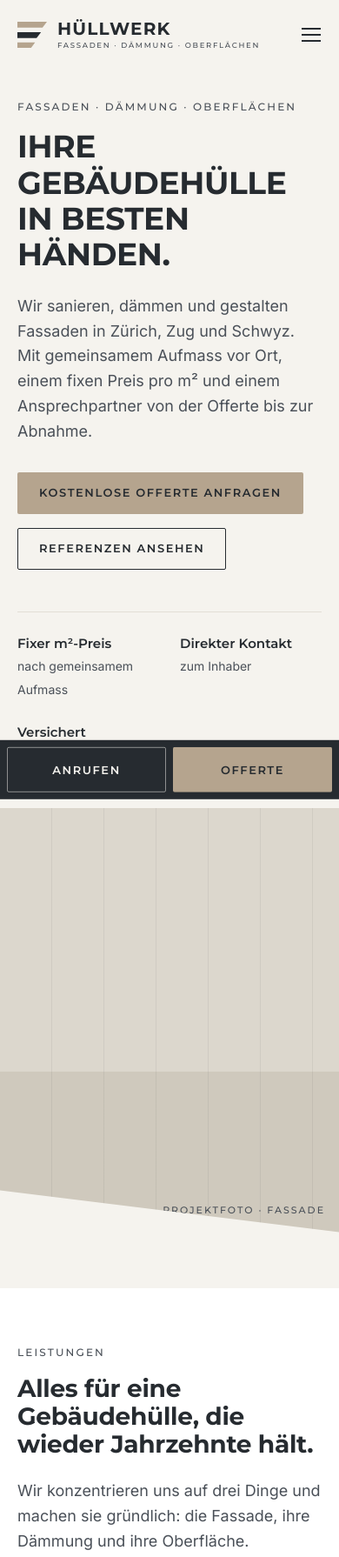
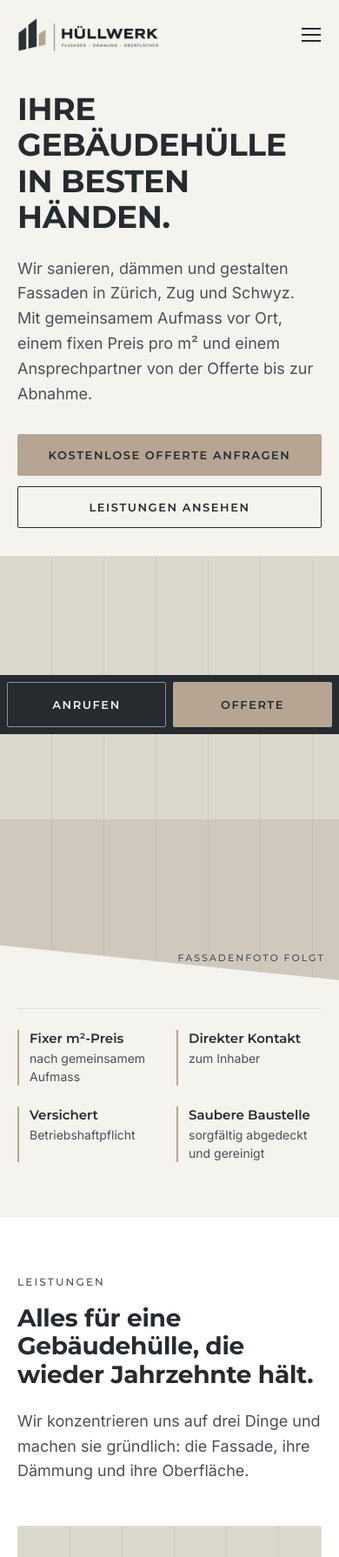
Before and after one commit to Bb-A33/H-llwerk-GmbH, a plain HTML site: page index.html in a window 390 px wide. Shown: the top 1790 px of the page at 87% size. Drawn offline with Linux system fonts and the light colour scheme.

Commit message:
Startseite: Originallogo, Hero mit grossem Foto, Vorteile 2×2, fixe mobile Leiste
Co-Authored-By: Claude Opus 5.5 <noreply@anthropic.com>
Claude-Session: https://claude.ai/code/session_012pMv3yBkziZAgouCBb7uMZ

```diff
--- a/assets/css/styles.css
+++ b/assets/css/styles.css
@@ -3,8 +3,8 @@
 :root {
   --color-ink: #262B30;
   --color-ink-soft: #4A5058;
-  --color-accent: #B5A48E;
-  --color-accent-dark: #9A8A74;
+  --color-accent: #B5A592;
+  --color-accent-dark: #9A8B77;
   --color-bg: #F5F3EE;
   --color-surface: #FFFFFF;
   --color-line: #E2DED6;
@@ -117,18 +117,12 @@ h3 { font-size: 20px; margin-bottom: var(--s-2); }
 }
 .text-link:hover { border-bottom-color: var(--color-accent); }
 
-/* ---------- Logo ---------- */
+/* ---------- Logo (Originaldatei) ---------- */
 
-.logo { display: inline-flex; align-items: center; gap: 12px; text-decoration: none; color: var(--color-ink); }
-.logo svg { width: 34px; height: auto; flex-shrink: 0; transition: width .2s var(--ease); }
-.logo__text { display: flex; flex-direction: column; line-height: 1; }
-.logo__name { font-family: var(--font-head); font-weight: 700; font-size: 20px; letter-spacing: 0.06em; }
-.logo__sub {
-  font-family: var(--font-head); font-weight: 500; font-size: 8.5px; letter-spacing: 0.2em;
-  color: var(--color-ink-soft); margin-top: 5px; transition: opacity .2s var(--ease);
-}
-.logo--light { color: var(--color-bg); }
-.logo--light .logo__sub { color: #BDB8AE; }
+.logo { display: inline-flex; align-items: center; min-height: 44px; text-decoration: none; }
+.logo picture { display: block; }
+.logo__img { display: block; height: 40px; width: auto; transition: height .2s var(--ease); }
+.footer .logo__img { height: 56px; }
 
 /* ---------- Kopfzeile ---------- */
 
@@ -141,7 +135,7 @@ h3 { font-size: 20px; margin-bottom: var(--s-2); }
 .header__inner { display: flex; align-items: center; justify-content: space-between; height: var(--header-h); transition: height .2s var(--ease); }
 .header.is-compact { border-bottom-color: var(--color-line); }
 .header.is-compact .header__inner { height: 64px; }
-.header.is-compact .logo svg { width: 28px; }
+.header.is-compact .logo__img { height: 34px; }
 
 .nav { display: none; }
 .nav__list { list-style: none; margin: 0; padding: 0; display: flex; gap: var(--s-5); }
@@ -202,25 +196,29 @@ h3 { font-size: 20px; margin-bottom: var(--s-2); }
 
 /* ---------- Hero ---------- */
 
-.hero { padding: var(--s-5) 0 var(--s-7); }
-.hero__grid { display: grid; gap: var(--s-6); }
+.hero { padding: var(--s-4) 0 var(--s-7); overflow: hidden; }
+.hero__grid { display: grid; gap: var(--s-5); }
 .hero__text h1 { margin-bottom: var(--s-4); }
 .hero__text .lead { margin-bottom: var(--s-5); }
-.hero__actions { display: flex; flex-wrap: wrap; gap: var(--s-3); }
-.hero__facts {
-  list-style: none; margin: var(--s-6) 0 0; padding: var(--s-4) 0 0;
-  border-top: 1px solid var(--color-line);
-  display: grid; grid-template-columns: 1fr 1fr; gap: var(--s-4);
-}
-.hero__facts strong { display: block; font-family: var(--font-head); font-size: 15px; font-weight: 600; }
-.hero__facts span { font-size: 14px; color: var(--color-ink-soft); }
+.hero__actions { display: flex; flex-direction: column; gap: 12px; }
+.hero__actions .btn { width: 100%; }
 
 .hero__media { margin: 0 calc(-1 * var(--gutter)); }
 .hero__media .photo {
   aspect-ratio: 4 / 5;
   /* Logo-Echo: schräg abgeschnittene Bildkante (einmal pro Seite) */
-  clip-path: polygon(0 0, 100% 0, 100% 100%, 0 calc(100% - 48px));
+  clip-path: polygon(0 0, 100% 0, 100% 100%, 0 calc(100% - 40px));
 }
+.hero__media .photo::after { left: auto; right: var(--s-3); }
+
+.hero__facts {
+  list-style: none; margin: 0; padding: var(--s-4) 0 0;
+  border-top: 1px solid var(--color-line);
+  display: grid; grid-template-columns: 1fr 1fr; gap: var(--s-4) var(--s-3);
+}
+.hero__facts li { border-left: 2px solid var(--color-accent); padding-left: 12px; }
+.hero__facts strong { display: block; font-family: var(--font-head); font-size: 15px; font-weight: 600; line-height: 1.3; margin-bottom: 4px; }
+.hero__facts span { display: block; font-size: 14px; line-height: 1.45; color: var(--color-ink-soft); }
 
 /* ---------- Leistungen / Karten ---------- */
 
@@ -428,6 +426,8 @@ h3 { font-size: 20px; margin-bottom: var(--s-2); }
   .form__grid { grid-template-columns: 1fr 1fr; }
   .field--full { grid-column: 1 / -1; }
   .form__footer .btn { width: auto; }
+  .hero__actions { flex-direction: row; flex-wrap: wrap; }
+  .hero__actions .btn { width: auto; }
   .footer__grid { grid-template-columns: repeat(2, 1fr); }
 }
 
@@ -444,15 +444,29 @@ h3 { font-size: 20px; margin-bottom: var(--s-2); }
   .header__cta { display: inline-flex; min-height: 44px; }
   .menu-toggle, .mobile-nav, .mobile-nav.is-open { display: none; }
   .header__right { display: flex; align-items: center; gap: var(--s-6); }
-  .logo svg { width: 40px; }
-  .logo__name { font-size: 22px; }
-  .logo__sub { font-size: 9px; }
+  .logo__img { height: 52px; }
+  .header.is-compact .logo__img { height: 42px; }
 
   .hero { padding: var(--s-6) 0 var(--s-9); }
-  .hero__grid { grid-template-columns: 5fr 6fr; align-items: center; gap: var(--s-7); }
-  .hero__media { margin: 0 calc(-1 * var(--gutter)) 0 0; }
-  .hero__media .photo { aspect-ratio: 5 / 6; clip-path: polygon(0 0, 100% 0, 100% 100%, 64px 100%, 0 calc(100% - 64px)); }
-  .hero__facts { grid-template-columns: repeat(3, 1fr); }
+  .hero__grid {
+    grid-template-columns: 5fr 6fr;
+    grid-template-areas: "text media" "facts media";
+    grid-template-rows: 1fr auto;
+    column-gap: var(--s-7); row-gap: var(--s-6);
+  }
+  .hero__text { grid-area: text; align-self: end; }
+  .hero__actions { display: grid; grid-template-columns: max-content; }
+  .hero__actions .btn { width: 100%; }
+  .hero__facts { grid-area: facts; gap: var(--s-5) var(--s-4); }
+  .hero__media {
+    grid-area: media;
+    /* bis an den rechten Bildschirmrand */
+    margin: 0 calc(-1 * max(var(--gutter), (100vw - var(--max)) / 2)) 0 0;
+  }
+  .hero__media .photo {
+    aspect-ratio: auto; height: 100%; min-height: clamp(600px, 82vh, 860px);
+    clip-path: polygon(0 0, 100% 0, 100% 100%, 64px 100%, 0 calc(100% - 64px));
+  }
 
   .cards { grid-template-columns: repeat(3, 1fr); }
   .trust { grid-template-columns: repeat(4, 1fr); }
@@ -476,5 +490,3 @@ h3 { font-size: 20px; margin-bottom: var(--s-2); }
   .footer { padding-bottom: var(--s-6); }
   .footer__grid { grid-template-columns: 4fr 3fr 3fr 2fr; }
 }
-
-.hero__media .photo::after { left: auto; right: var(--s-3); }
--- a/assets/js/main.js
+++ b/assets/js/main.js
@@ -191,19 +191,6 @@
     });
   }
 
-  /* Mobiler Balken erst nach dem Hero einblenden (ein beiger Knopf pro Bildschirm) */
-  var bar = document.querySelector(".mobile-bar");
-  var hero = document.querySelector(".hero__actions");
-  if (bar && hero && "IntersectionObserver" in window) {
-    bar.style.transition = reduceMotion ? "none" : "transform .2s ease";
-    new IntersectionObserver(function (entries) {
-      var heroVisible = entries[0].isIntersecting;
-      bar.style.transform = heroVisible ? "translateY(110%)" : "none";
-      bar.setAttribute("aria-hidden", heroVisible ? "true" : "false");
-      bar.querySelectorAll("a").forEach(function (a) { a.tabIndex = heroVisible ? -1 : 0; });
-    }).observe(hero);
-  }
-
   /* Jahr in der Fusszeile */
   var year = document.querySelector("[data-year]");
   if (year) year.textContent = new Date().getFullYear();
--- a/datenschutz.html
+++ b/datenschutz.html
@@ -9,7 +9,8 @@
   <meta property="og:title" content="Hüllwerk GmbH · Ihre Gebäudehülle in besten Händen">
   <meta property="og:description" content="Fassaden, Dämmung und Oberflächen in Zürich, Zug und Schwyz.">
   <meta property="og:locale" content="de_CH">
-  <link rel="icon" href="assets/img/favicon.svg" type="image/svg+xml">
+  <link rel="icon" href="assets/img/favicon.png" type="image/png">
+  <link rel="apple-touch-icon" href="assets/img/apple-touch-icon.png">
   <link rel="preconnect" href="https://fonts.googleapis.com">
   <link rel="preconnect" href="https://fonts.gstatic.com" crossorigin>
   <link href="https://fonts.googleapis.com/css2?family=Inter:wght@400;500;600&family=Montserrat:wght@200;500;600;700&display=swap" rel="stylesheet">
@@ -22,16 +23,11 @@
   <!-- Kopfzeile -->
   <header class="header" id="kopf">
     <div class="container header__inner">
-      <a class="logo" href="index.html" aria-label="Hüllwerk GmbH – zur Startseite">
-        <svg viewBox="0 0 40 36" aria-hidden="true">
-          <path d="M0 0H40L34 8H0Z" fill="#B5A48E"/>
-          <path d="M0 14H32L26 22H0Z" fill="currentColor"/>
-          <path d="M0 28H24L18 36H0Z" fill="#B5A48E"/>
-        </svg>
-        <span class="logo__text">
-          <span class="logo__name">HÜLLWERK</span>
-          <span class="logo__sub">FASSADEN · DÄMMUNG · OBERFLÄCHEN</span>
-        </span>
+      <a class="logo" href="index.html" title="Zur Startseite">
+        <picture>
+          <source srcset="assets/img/logo/huellwerk-logo.webp" type="image/webp">
+          <img class="logo__img" src="assets/img/logo/huellwerk-logo.png" width="800" height="196" alt="Hüllwerk – Fassaden · Dämmung · Oberflächen">
+        </picture>
       </a>
       <div class="header__right">
         <nav class="nav" aria-label="Hauptnavigation">
@@ -88,16 +84,11 @@
     <div class="container">
       <div class="footer__grid">
         <div>
-          <a class="logo logo--light" href="index.html" aria-label="Hüllwerk GmbH – nach oben">
-            <svg viewBox="0 0 40 36" aria-hidden="true">
-              <path d="M0 0H40L34 8H0Z" fill="#B5A48E"/>
-              <path d="M0 14H32L26 22H0Z" fill="currentColor"/>
-              <path d="M0 28H24L18 36H0Z" fill="#B5A48E"/>
-            </svg>
-            <span class="logo__text">
-              <span class="logo__name">HÜLLWERK</span>
-              <span class="logo__sub">FASSADEN · DÄMMUNG · OBERFLÄCHEN</span>
-            </span>
+          <a class="logo logo--light" href="index.html" title="Nach oben">
+            <picture>
+              <source srcset="assets/img/logo/huellwerk-logo-hell.webp" type="image/webp">
+              <img class="logo__img" src="assets/img/logo/huellwerk-logo-hell.png" width="800" height="196" alt="Hüllwerk – Fassaden · Dämmung · Oberflächen" loading="lazy">
+            </picture>
           </a>
         </div>
         <address>
--- a/index.html
+++ b/index.html
@@ -9,7 +9,8 @@
   <meta property="og:title" content="Hüllwerk GmbH · Ihre Gebäudehülle in besten Händen">
   <meta property="og:description" content="Fassaden, Dämmung und Oberflächen in Zürich, Zug und Schwyz.">
   <meta property="og:locale" content="de_CH">
-  <link rel="icon" href="assets/img/favicon.svg" type="image/svg+xml">
+  <link rel="icon" href="assets/img/favicon.png" type="image/png">
+  <link rel="apple-touch-icon" href="assets/img/apple-touch-icon.png">
   <link rel="preconnect" href="https://fonts.googleapis.com">
   <link rel="preconnect" href="https://fonts.gstatic.com" crossorigin>
   <link href="https://fonts.googleapis.com/css2?family=Inter:wght@400;500;600&family=Montserrat:wght@200;500;600;700&display=swap" rel="stylesheet">
@@ -40,16 +41,11 @@
   <!-- Kopfzeile -->
   <header class="header" id="kopf">
     <div class="container header__inner">
-      <a class="logo" href="#top" aria-label="Hüllwerk GmbH – zur Startseite">
-        <svg viewBox="0 0 40 36" aria-hidden="true">
-          <path d="M0 0H40L34 8H0Z" fill="#B5A48E"/>
-          <path d="M0 14H32L26 22H0Z" fill="currentColor"/>
-          <path d="M0 28H24L18 36H0Z" fill="#B5A48E"/>
-        </svg>
-        <span class="logo__text">
-          <span class="logo__name">HÜLLWERK</span>
-          <span class="logo__sub">FASSADEN · DÄMMUNG · OBERFLÄCHEN</span>
-        </span>
+      <a class="logo" href="#top" title="Zur Startseite">
+        <picture>
+          <source srcset="assets/img/logo/huellwerk-logo.webp" type="image/webp">
+          <img class="logo__img" src="assets/img/logo/huellwerk-logo.png" width="800" height="196" alt="Hüllwerk – Fassaden · Dämmung · Oberflächen">
+        </picture>
       </a>
       <div class="header__right">
         <nav class="nav" aria-label="Hauptnavigation">
@@ -84,24 +80,26 @@
     <section class="hero" aria-labelledby="hero-titel">
       <div class="container hero__grid">
         <div class="hero__text">
-          <span class="label">Fassaden · Dämmung · Oberflächen</span>
           <h1 id="hero-titel">Ihre Gebäudehülle in besten Händen.</h1>
           <p class="lead">Wir sanieren, dämmen und gestalten Fassaden in Zürich, Zug und Schwyz. Mit gemeinsamem Aufmass vor Ort, einem fixen Preis pro m² und einem Ansprechpartner von der Offerte bis zur Abnahme.</p>
           <div class="hero__actions">
             <a class="btn btn--primary" href="#offerte">Kostenlose Offerte anfragen</a>
-            <a class="btn btn--secondary" href="#referenzen">Referenzen ansehen</a>
+            <a class="btn btn--secondary" href="#leistungen">Leistungen ansehen</a>
           </div>
-          <ul class="hero__facts">
-            <li><strong>Fixer m²-Preis</strong><span>nach gemeinsamem Aufmass</span></li>
-            <li><strong>Direkter Kontakt</strong><span>zum Inhaber</span></li>
-            <li><strong>Versichert</strong><span>Betriebshaftpflicht</span></li>
-          </ul>
         </div>
         <div class="hero__media">
-          <!-- Platzhalter: durch eigenes Hero-Foto ersetzen, z. B.
-               <img src="assets/img/hero-1600.webp" srcset="..." sizes="(min-width: 960px) 55vw, 100vw" alt="Frisch verputzte Fassade eines Mehrfamilienhauses in Zug" fetchpriority="high"> -->
-          <div class="photo photo--placeholder" role="img" aria-label="Fertig sanierte, hell verputzte Fassade eines Mehrfamilienhauses" data-caption="Projektfoto · Fassade"></div>
+          <!-- Platzhalter: durch eigenes Fassadenfoto ersetzen (Hochformat, mind. 1600 px hoch), z. B.
+               <img src="assets/img/hero-1600.webp" srcset="assets/img/hero-900.webp 900w, assets/img/hero-1600.webp 1600w"
+                    sizes="(min-width: 960px) 55vw, 100vw" width="1600" height="1920"
+                    alt="Frisch verputzte Fassade eines Mehrfamilienhauses" fetchpriority="high"> -->
+          <div class="photo photo--placeholder" role="img" aria-label="Fertig sanierte, hell verputzte Fassade eines Mehrfamilienhauses" data-caption="Fassadenfoto folgt"></div>
         </div>
+        <ul class="hero__facts" aria-label="Ihre Vorteile">
+          <li><strong>Fixer m²-Preis</strong><span>nach gemeinsamem Aufmass</span></li>
+          <li><strong>Direkter Kontakt</strong><span>zum Inhaber</span></li>
+          <li><strong>Versichert</strong><span>Betriebshaftpflicht</span></li>
+          <li><strong>Saubere Baustelle</strong><span>sorgfältig abgedeckt und gereinigt</span></li>
+        </ul>
       </div>
     </section>
 
@@ -422,16 +420,11 @@
     <div class="container">
       <div class="footer__grid">
         <div>
-          <a class="logo logo--light" href="#top" aria-label="Hüllwerk GmbH – nach oben">
-            <svg viewBox="0 0 40 36" aria-hidden="true">
-              <path d="M0 0H40L34 8H0Z" fill="#B5A48E"/>
-              <path d="M0 14H32L26 22H0Z" fill="currentColor"/>
-              <path d="M0 28H24L18 36H0Z" fill="#B5A48E"/>
-            </svg>
-            <span class="logo__text">
-              <span class="logo__name">HÜLLWERK</span>
-              <span class="logo__sub">FASSADEN · DÄMMUNG · OBERFLÄCHEN</span>
-            </span>
+          <a class="logo logo--light" href="#top" title="Nach oben">
+            <picture>
+              <source srcset="assets/img/logo/huellwerk-logo-hell.webp" type="image/webp">
+              <img class="logo__img" src="assets/img/logo/huellwerk-logo-hell.png" width="800" height="196" alt="Hüllwerk – Fassaden · Dämmung · Oberflächen" loading="lazy">
+            </picture>
           </a>
         </div>
         <address>
```
Also changed, not shown: impressum.html (+12 -21 lines), assets/img/apple-touch-icon.png (added), assets/img/favicon.png (added), assets/img/favicon.svg (deleted), assets/img/logo/huellwerk-logo-hell.png (added), assets/img/logo/huellwerk-logo-hell.webp (added), assets/img/logo/huellwerk-logo-original.png (added), assets/img/logo/huellwerk-logo.png (added), assets/img/logo/huellwerk-logo.webp (added), 2 other files.
